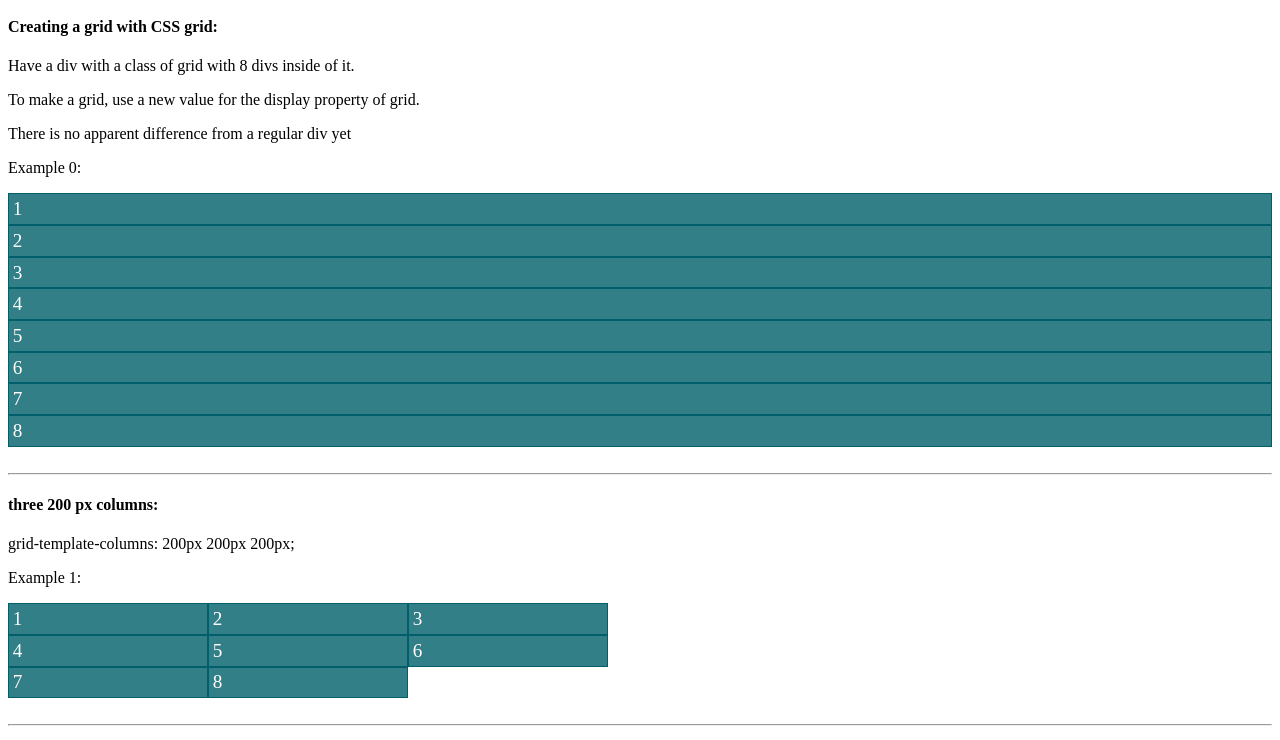
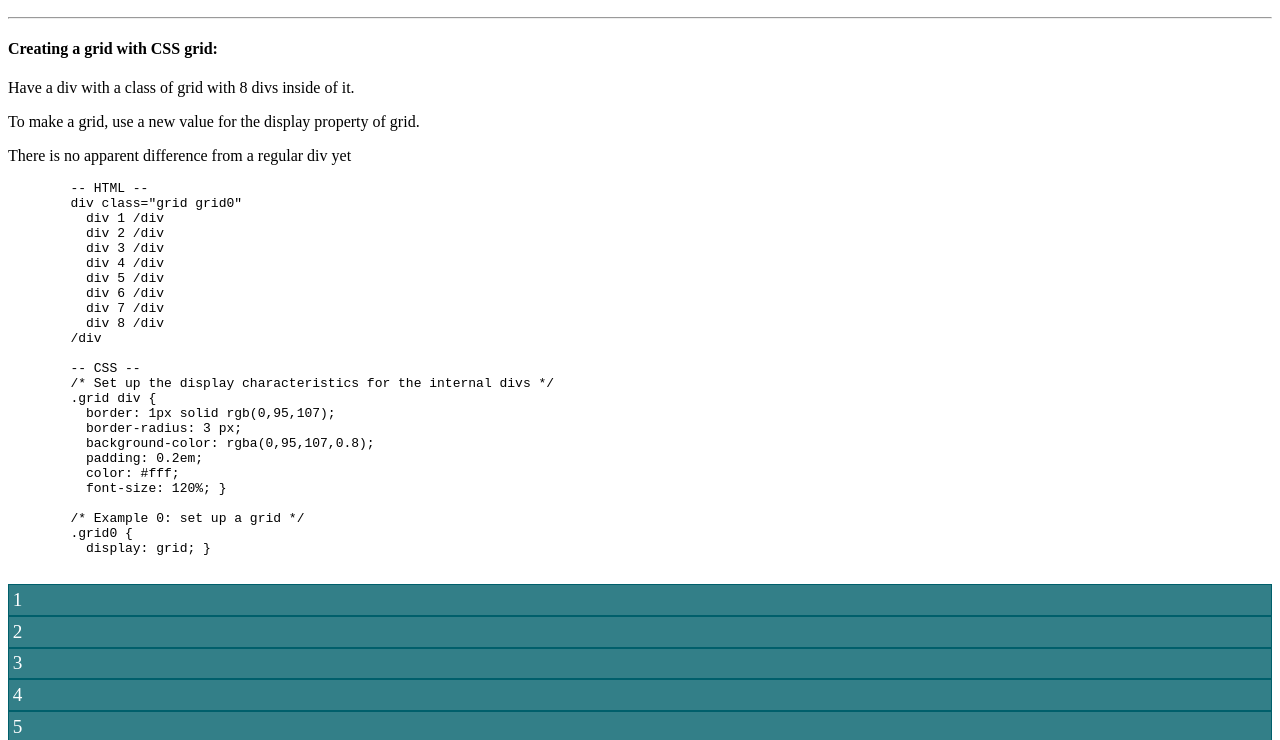
Before and after one commit to rivermanvr/css_grid_experiments, a plain HTML site: page public/html/simpleGrid_SU.html in a window 1280 px wide. Shown: the part 50-790 px from the top of the page. Drawn offline with Linux system fonts and the light colour scheme.

Commit message:
end section 1

```diff
--- a/public/html/simpleGrid_SU.html
+++ b/public/html/simpleGrid_SU.html
@@ -8,23 +8,45 @@
   </head>
   <body>
     <h2>CSS Grid experiments</h2>
+<!-- ----------------------------------------------------- -->
+    <hr />
     <h4>Creating a grid with CSS grid:</h4>
     <p>Have a div with a class of grid with 8 divs inside of it.</p>
     <p>To make a grid, use a new value for the display property of grid.</p>
     <p>There is no apparent difference from a regular div yet</p>
-    <p>Example 0:</p>
+    <pre>
+        -- HTML --
+        div class="grid grid0"
+          div 1 /div
+          div 2 /div
+          div 3 /div
+          div 4 /div
+          div 5 /div
+          div 6 /div
+          div 7 /div
+          div 8 /div
+        /div
+
+        -- CSS --
+        /* Set up the display characteristics for the internal divs */
+        .grid div {
+          border: 1px solid rgb(0,95,107);
+          border-radius: 3 px;
+          background-color: rgba(0,95,107,0.8);
+          padding: 0.2em;
+          color: #fff;
+          font-size: 120%; }
+
+        /* Example 0: set up a grid */
+        .grid0 {
+          display: grid; }
+    </pre>
     <div class="grid grid0">
-      <div>1</div>
-      <div>2</div>
-      <div>3</div>
-      <div>4</div>
-      <div>5</div>
-      <div>6</div>
-      <div>7</div>
-      <div>8</div>
+      <div>1</div><div>2</div><div>3</div><div>4</div>
+      <div>5</div><div>6</div><div>7</div><div>8</div>
     </div>
-
-    <br />
+<!-- ----------------------------------------------------- -->
+    <br /><br />
     <hr />
     <h4>three 200 px columns:</h4>
     <p>grid-template-columns: 200px 200px 200px;</p>
```
